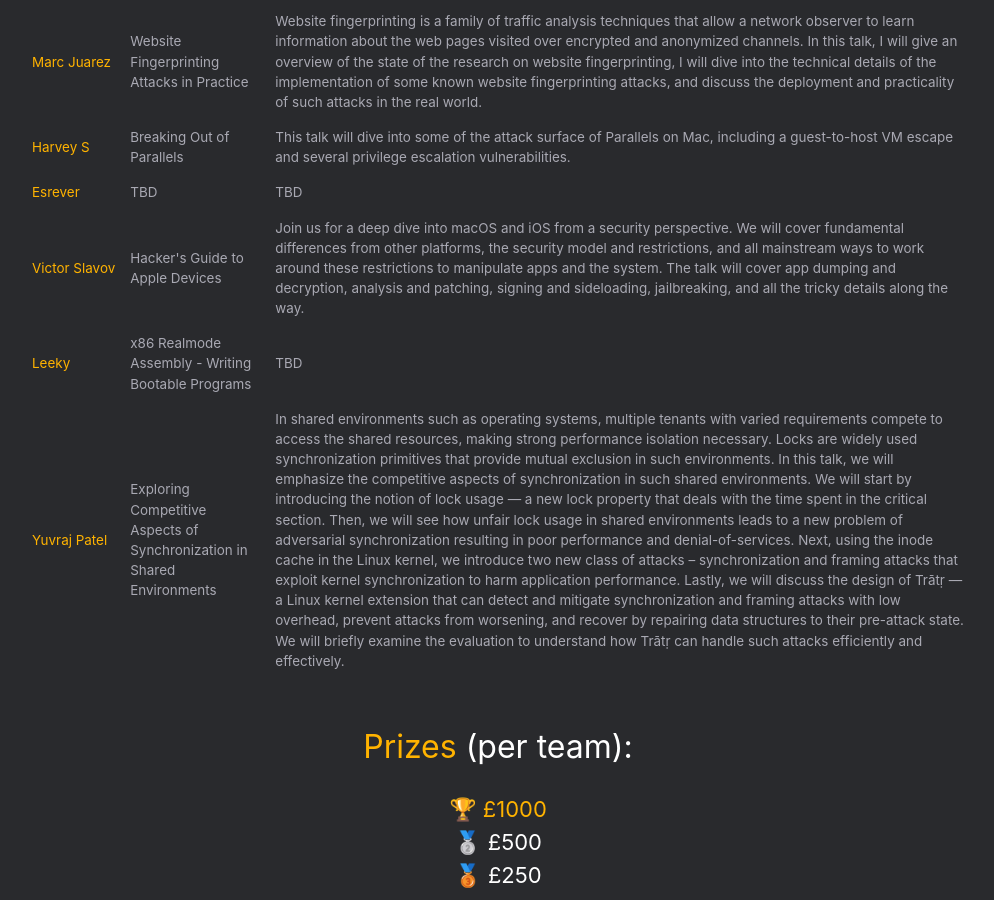
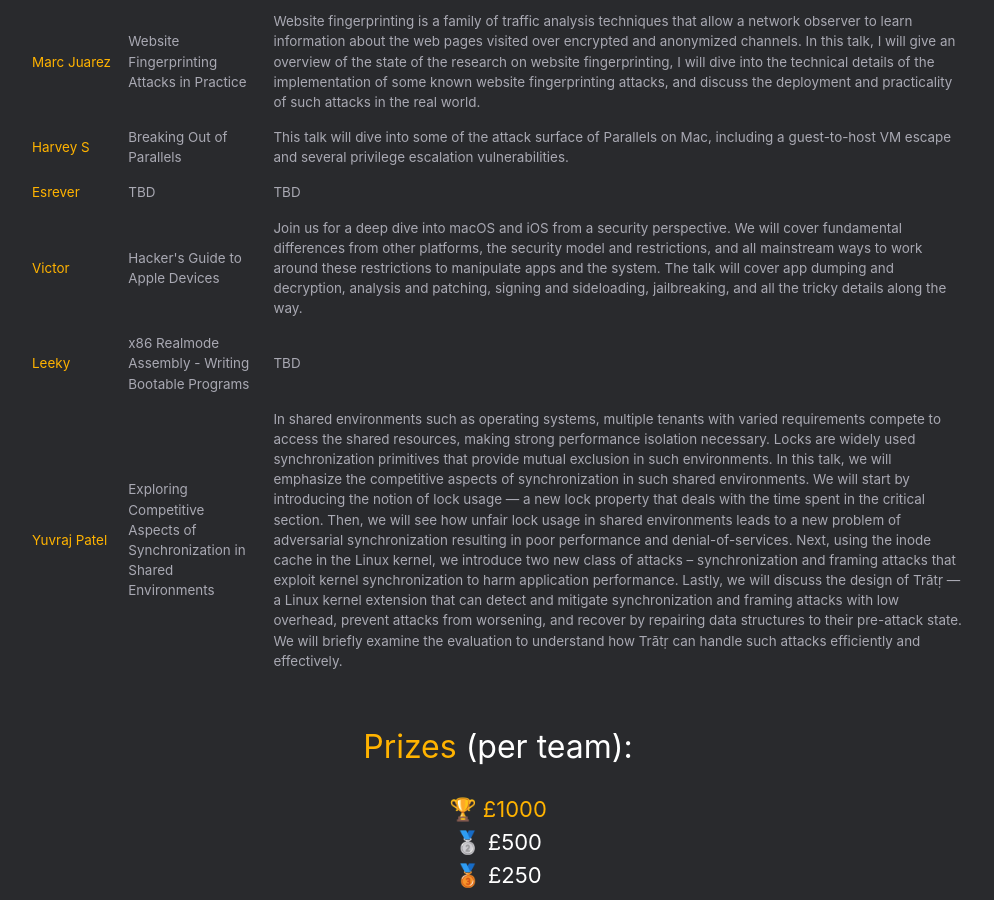
Before and after one commit to compsoc-edinburgh/pwned-site, a Jekyll site: the page built from jekyll/index.html, in a window 1280 px wide and 900 px high, scrolled down 2776 px. Shown: the whole window, without its empty margins (142-1136 px from the left). Built offline with Jekyll 4.4.1, drawn with Linux system fonts in a browser that asks for light colours; some web fonts are replaced; a script that is not in the unit is left out.

Commit message:
Remove last name of Victor S

```diff
--- a/jekyll/_includes/about.html
+++ b/jekyll/_includes/about.html
@@ -128,7 +128,7 @@
       <td>TBD</td>
     </tr>
     <tr>
-      <td>Victor Slavov</td>
+      <td>Victor</td>
       <td>Hacker's Guide to Apple Devices</td>
       <td>Join us for a deep dive into macOS and iOS from a security perspective. We will cover fundamental differences from other platforms, the security model and restrictions, and all mainstream ways to work around these restrictions to manipulate apps and the system. The talk will cover app dumping and decryption, analysis and patching, signing and sideloading, jailbreaking, and all the tricky details along the way.</td>
     </tr>
```
